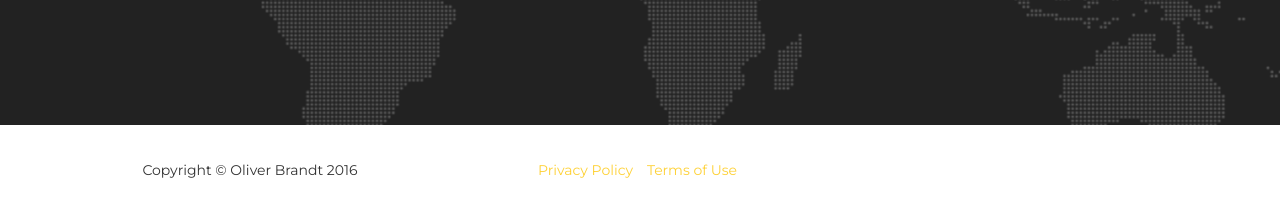
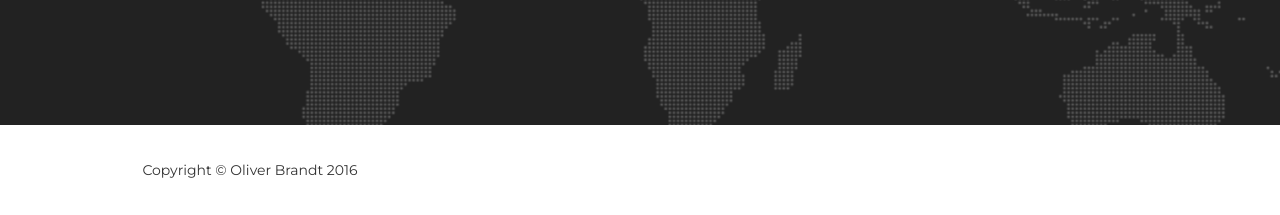
Before and after one commit to brandtoliver/brandtoliver.github.io, a website: page index.html in a window 1280 px wide. Shown: the part 5059-5274 px from the top of the page. Drawn offline with nearby package versions, Linux system fonts and the light colour scheme; a web font is replaced by a local one.

Commit message:
new footer 2

```diff
--- a/index.html
+++ b/index.html
@@ -373,14 +373,6 @@
                 <div class="col-md-4">
                     <span class="copyright">Copyright &copy; Oliver Brandt 2016</span>
                 </div>
-                <div class="col-md-4">
-                    <ul class="list-inline quicklinks">
-                        <li><a href="#">Privacy Policy</a>
-                        </li>
-                        <li><a href="#">Terms of Use</a>
-                        </li>
-                    </ul>
-                </div>
             </div>
         </div>
     </footer>
```
